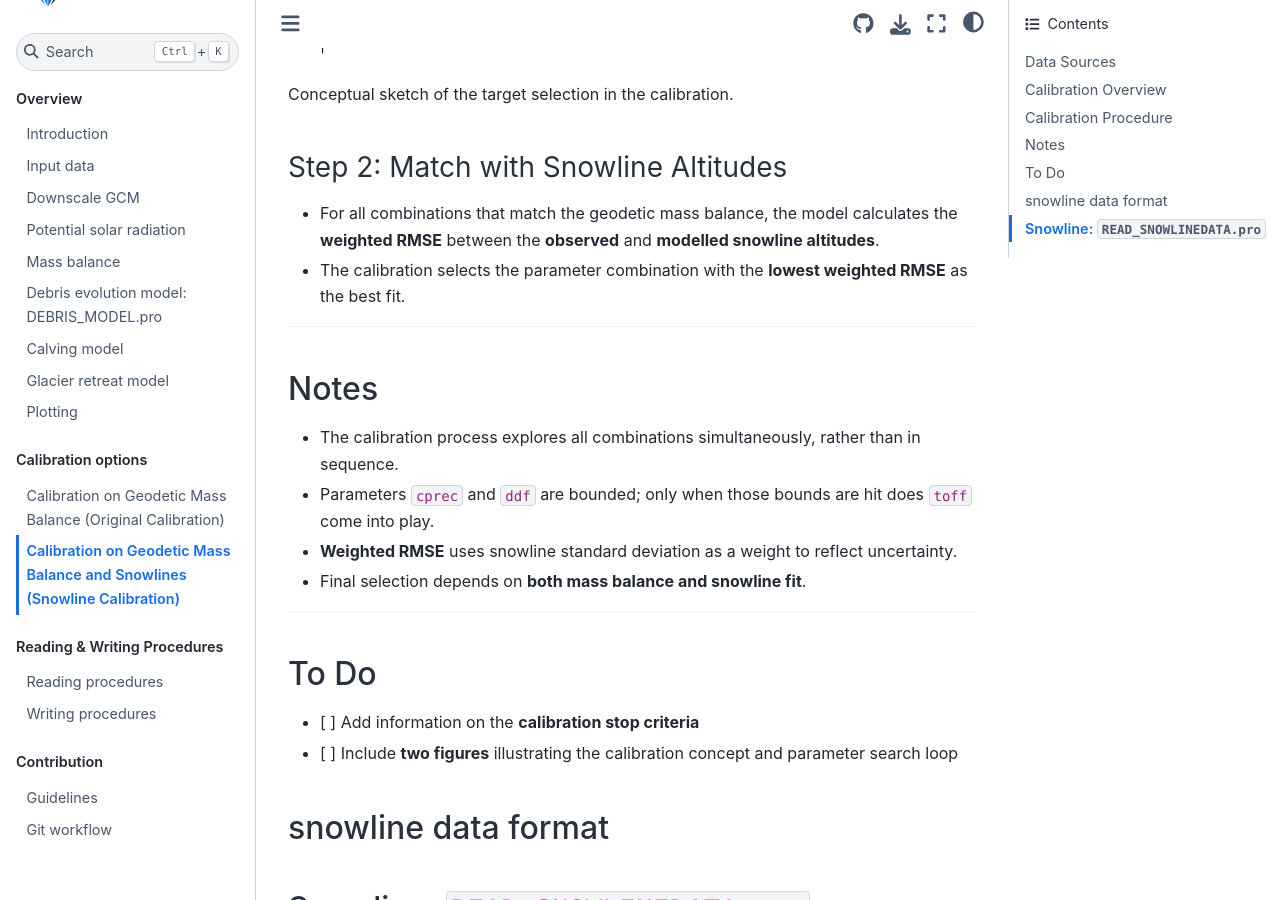
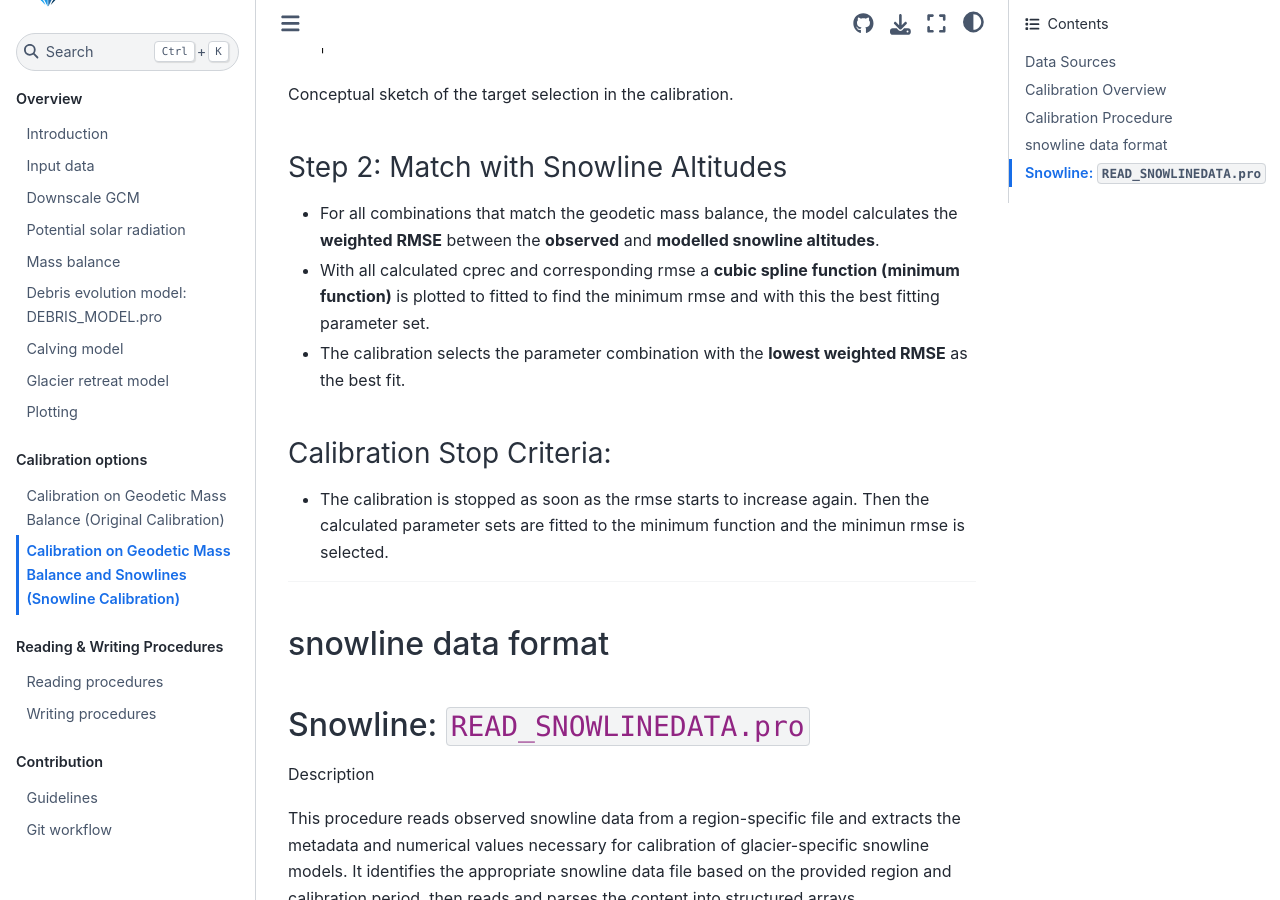
Before and after one commit to eth-vaw-glaciology/GloGEM-doc-temp, a Sphinx documentation site: the page built from docs/source/READ_SNOWLINEDATA_documentation.md, in a window 1280 px wide and 900 px high, scrolled down 2326 px. Built offline with Sphinx 7.4.7 and the Sphinx Book theme 1.1.4, drawn with Linux system fonts in a browser that asks for light colours.

Commit message:
Update READ_SNOWLINEDATA_documentation.md

```diff
--- a/docs/source/READ_SNOWLINEDATA_documentation.md
+++ b/docs/source/READ_SNOWLINEDATA_documentation.md
@@ -55,23 +55,14 @@ Conceptual sketch of the target selection in the calibration.
 ### Step 2: Match with Snowline Altitudes
 
 - For all combinations that match the geodetic mass balance, the model calculates the **weighted RMSE** between the **observed** and **modelled snowline altitudes**.
+- With all calculated cprec and corresponding rmse a **cubic spline function (minimum function)** is plotted to fitted to find the minimum rmse and with this the best fitting parameter set.
 - The calibration selects the parameter combination with the **lowest weighted RMSE** as the best fit.
+
+### Calibration Stop Criteria:
+- The calibration is stopped as soon as the rmse starts to increase again. Then the calculated parameter sets are fitted to the minimum function and the minimun rmse is selected.
 
 ---
 
-## Notes
-
-- The calibration process explores all combinations simultaneously, rather than in sequence.
-- Parameters `cprec` and `ddf` are bounded; only when those bounds are hit does `toff` come into play.
-- **Weighted RMSE** uses snowline standard deviation as a weight to reflect uncertainty.
-- Final selection depends on **both mass balance and snowline fit**.
-
----
-
-## To Do
-
-- [ ] Add information on the **calibration stop criteria**
-- [ ] Include **two figures** illustrating the calibration concept and parameter search loop
 
 
 ## snowline data format
```
